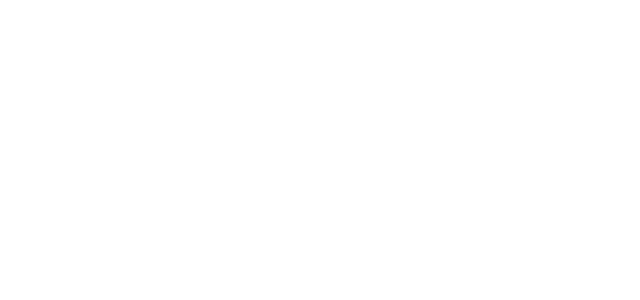
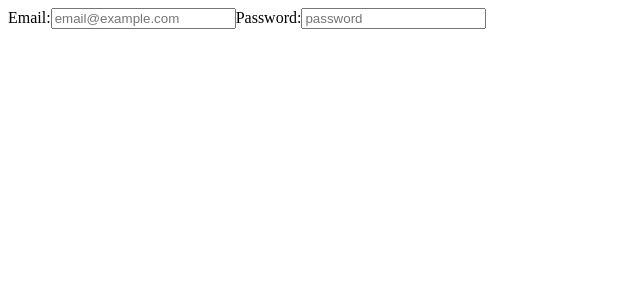
Before and after one commit to Tolterix/TicketMaster, a React (Create React App) app in the folder frontend/: page /login in a window 1280 px wide. Shown: the top 300 px of the page, without its empty margins (0-640 px from the left). Built offline with nearby package versions, Linux system fonts and the light colour scheme.

Commit message:
Implement login page

```diff
--- a/frontend/src/App.js
+++ b/frontend/src/App.js
@@ -1,8 +1,24 @@
-function App() {
-  return (
-    <div>
-    </div>
-  );
+import React from 'react';
+import {
+    BrowserRouter,
+    Switch,
+    Route
+} from 'react-router-dom';
+
+import LoginView from './components/LoginView';
+
+class App extends React.Component {
+    render() {
+        return (
+            <BrowserRouter>
+                <Switch>
+                    <Route exact path='/login'>
+                        <LoginView />
+                    </Route>
+                </Switch>
+            </BrowserRouter>
+        );
+    }
 }
 
 export default App;
--- /dev/null
+++ b/frontend/src/components/LoginView.js
@@ -0,0 +1,28 @@
+import React from 'react';
+
+class LoginView extends React.Component {
+    render() {
+        return (
+            <div id='login-view'>
+                <form id='login-form'>
+                    <label for='email'>Email:</label>
+                    <input
+                        type='text'
+                        id='email'
+                        name='email'
+                        placeholder='email@example.com'
+                    />
+                    <label for='password'>Password:</label>
+                    <input
+                        type='password'
+                        id='password'
+                        name='password'
+                        placeholder='password'
+                    />
+                </form>
+            </div>
+        );
+    }
+}
+
+export default LoginView;
```
